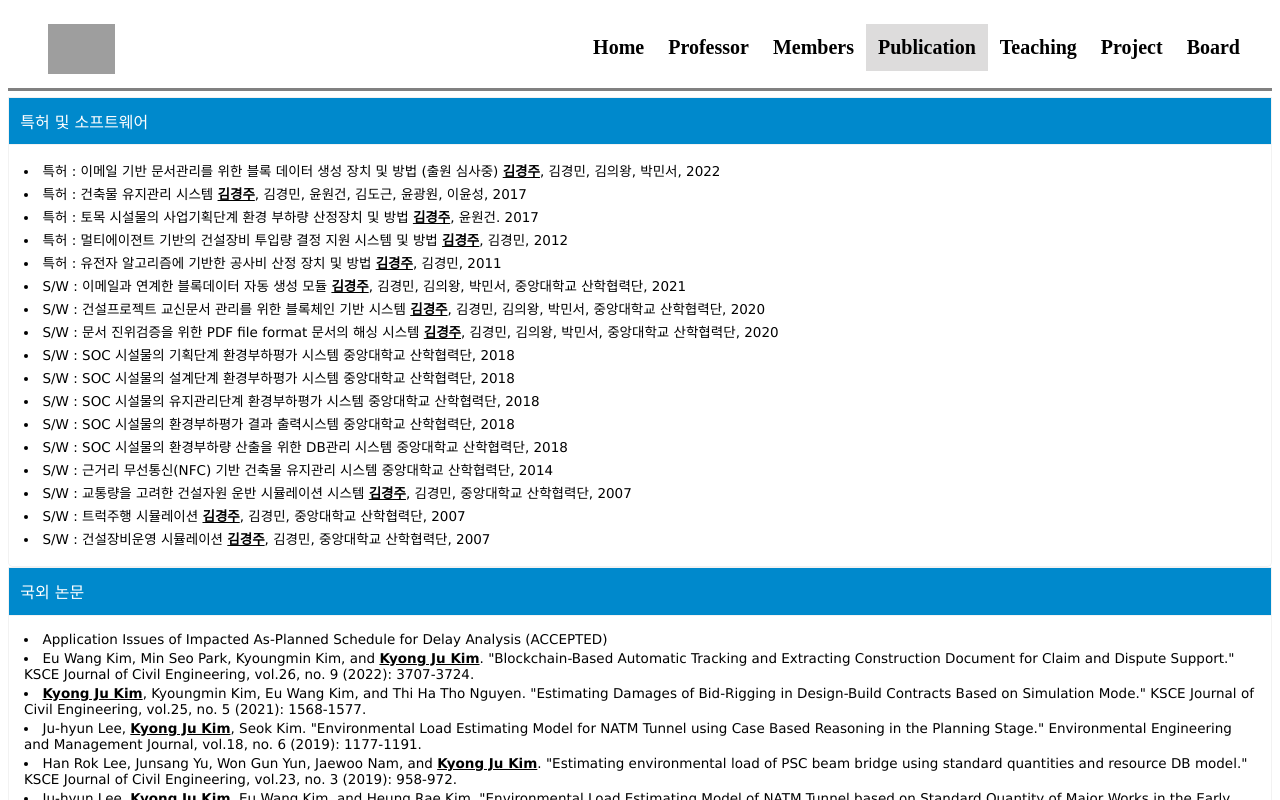
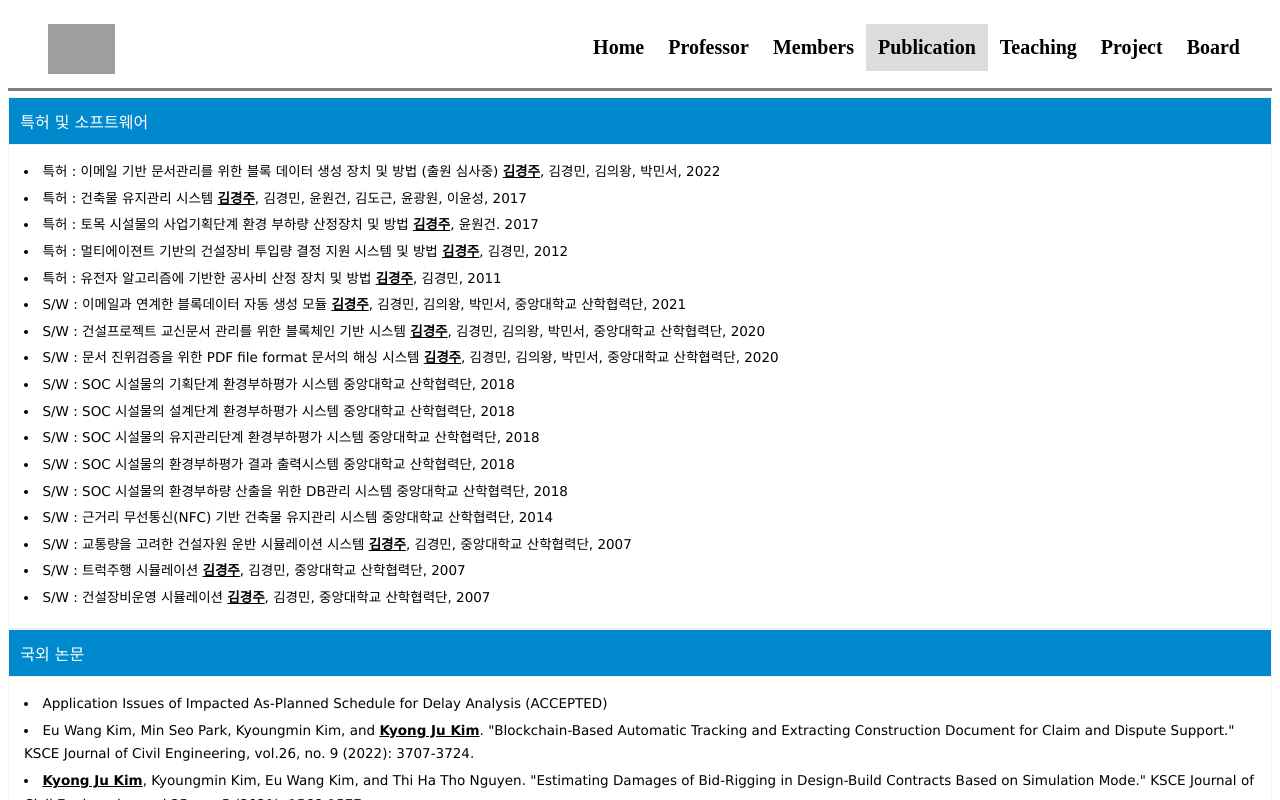
Before and after one commit to grrrrreee/CMIT_homepage, a React (Create React App) app: page / in a window 1280 px wide. Both pictures are taken after a click on the item "Publication". Shown: the top 800 px of the page. Built offline with nearby package versions, Linux system fonts and the light colour scheme; grey boxes are pictures that could not be loaded.

Commit message:
line height modified

```diff
--- a/src/style.css
+++ b/src/style.css
@@ -180,6 +180,10 @@ ul.tabs {
 	padding-bottom : 3px;
 }
 
+.theparent li {
+	line-height: 175%;
+}
+
 .img {
 	width : 30%;
 	padding-right : 5%;
```
